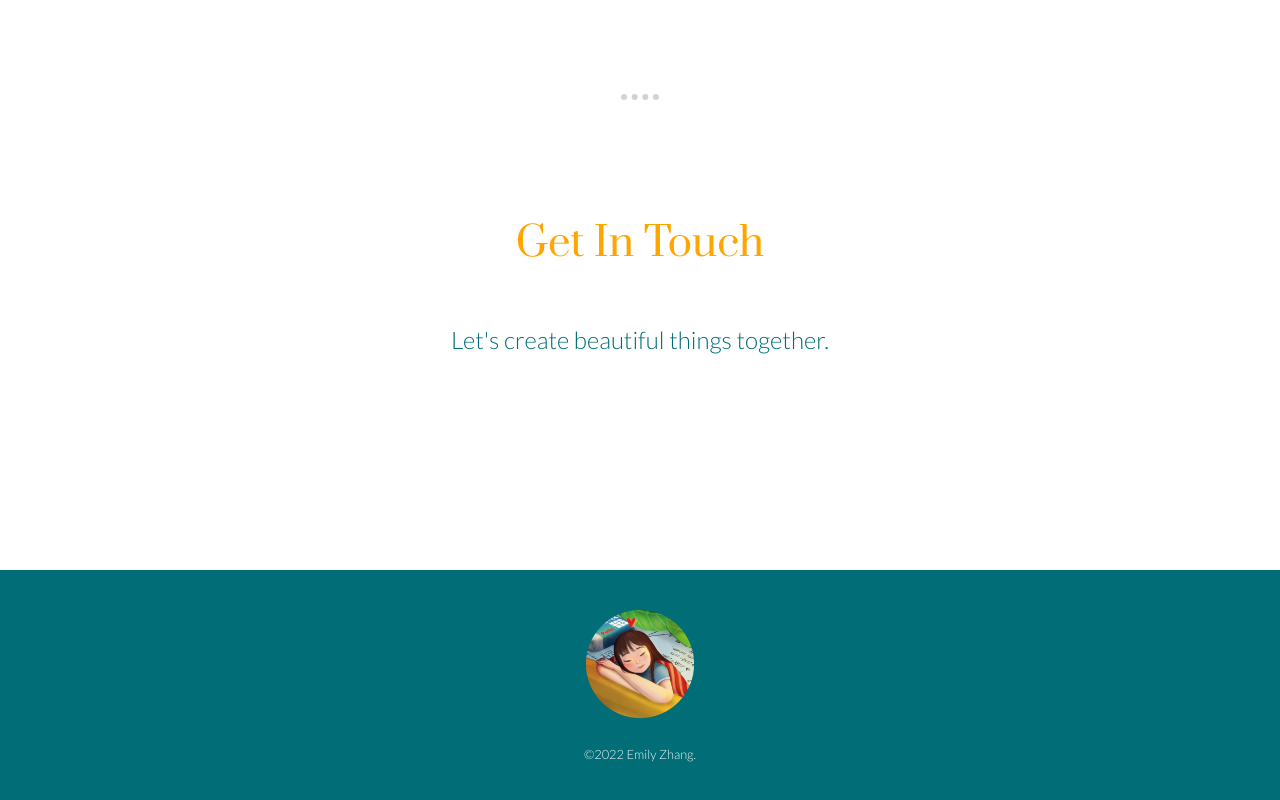
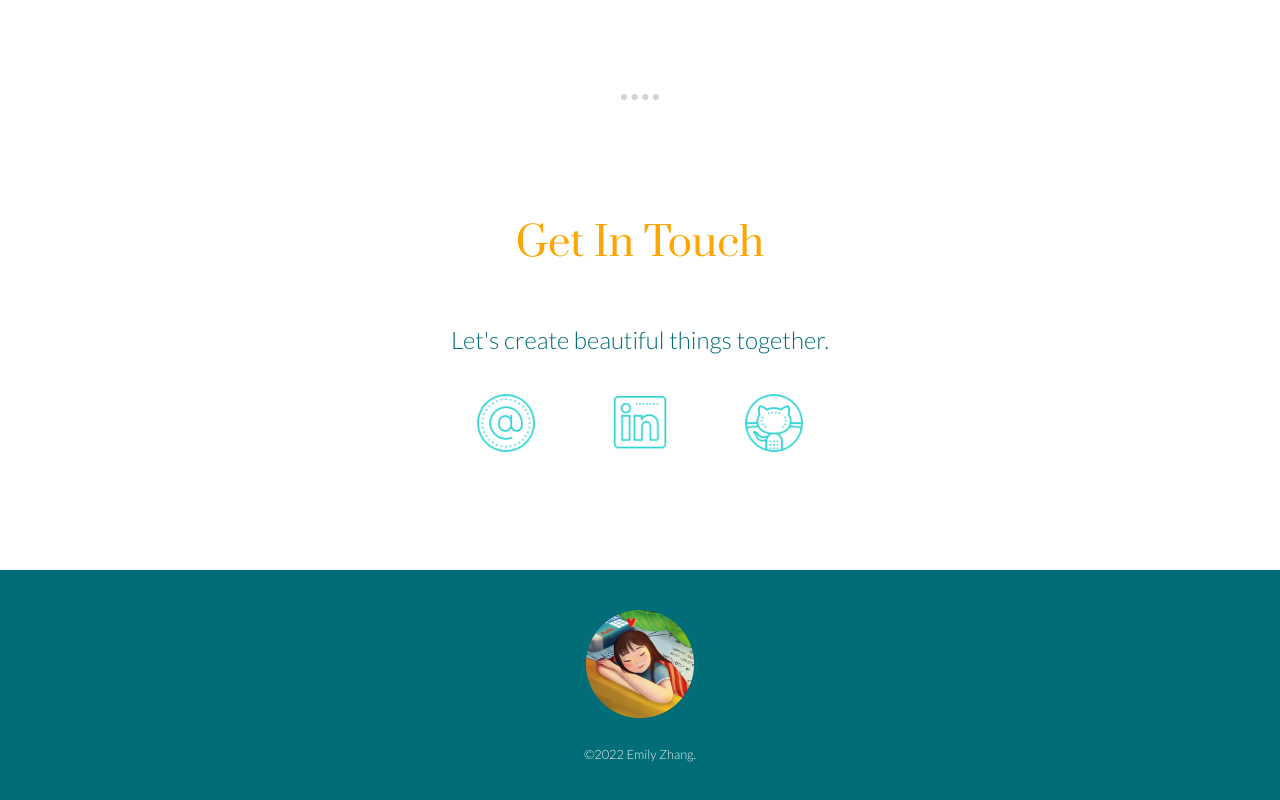
Before and after one commit to 49emily/personal-website, a plain HTML site: page index.html in a window 1280 px wide. Shown: the part 2033-2833 px from the top of the page. Drawn offline with Linux system fonts and the light colour scheme; the site is published under a folder, as on GitHub Pages, so addresses that start at the root find nothing.

Commit message:
Add files via upload

```diff
--- a/css/styles.css
+++ b/css/styles.css
@@ -184,19 +184,19 @@ hr {
 }
 
 .email-icon {
-  background: url(/images/contact/email.png) no-repeat;
+  background: url(../images/contact/email.png) no-repeat;
   background-size: contain;
   width: 70px;
   height: 70px;
   display: inline-block;
 }
 .email-icon:hover {
-  background: url(/images/contact/email-hover.png) no-repeat;
+  background: url(../images/contact/email-hover.png) no-repeat;
   background-size: contain;
 }
 
 .linkedin-icon {
-  background: url(/images/contact/linkedin.png) no-repeat;
+  background: url(../images/contact/linkedin.png) no-repeat;
   background-size: contain;
   width: 70px;
   height: 70px;
@@ -204,12 +204,12 @@ hr {
 }
 
 .linkedin-icon:hover {
-  background: url(/images/contact/linkedin-hover.png) no-repeat;
+  background: url(../images/contact/linkedin-hover.png) no-repeat;
   background-size: contain;
 }
 
 .github-icon {
-  background: url(/images/contact/github.png) no-repeat;
+  background: url(../images/contact/github.png) no-repeat;
   background-size: contain;
   width: 70px;
   height: 70px;
@@ -217,7 +217,7 @@ hr {
 }
 
 .github-icon:hover {
-  background: url(/images/contact/github-hover.png) no-repeat;
+  background: url(../images/contact/github-hover.png) no-repeat;
   background-size: contain;
 }
 
```
